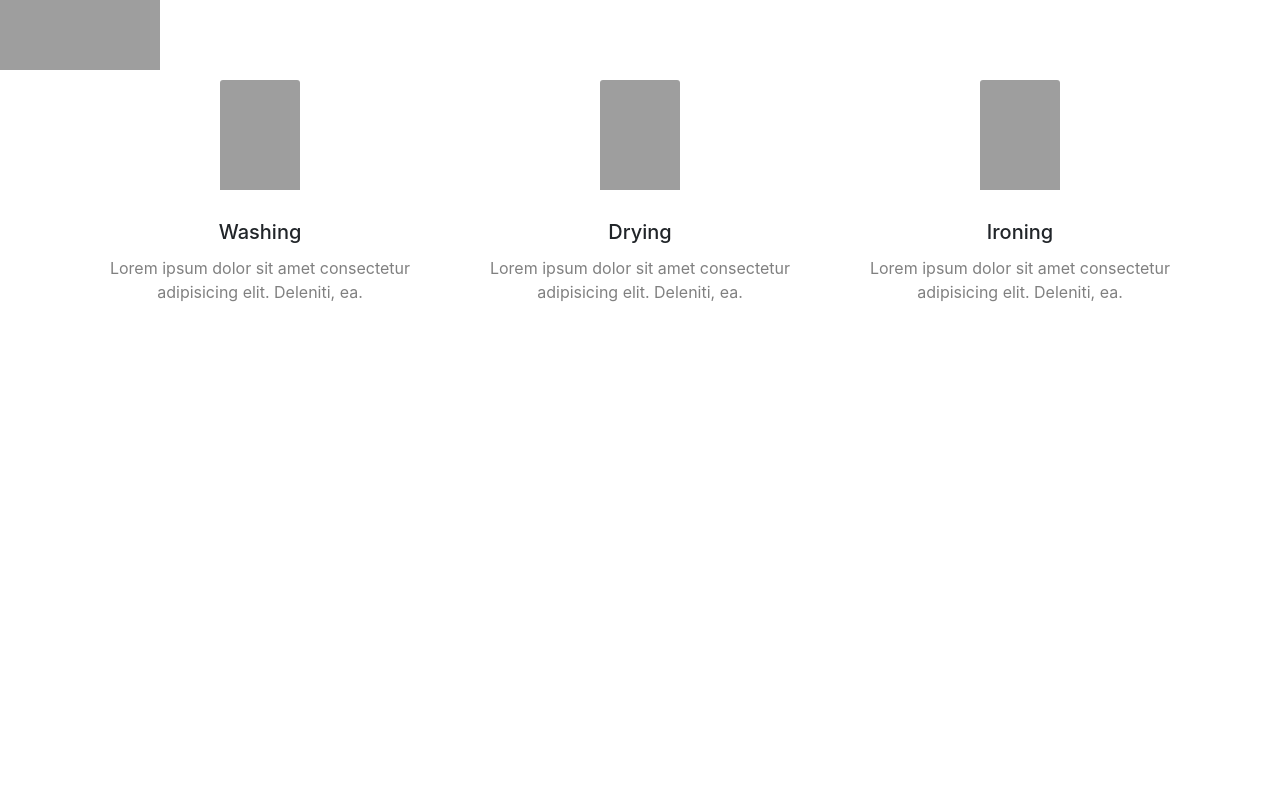
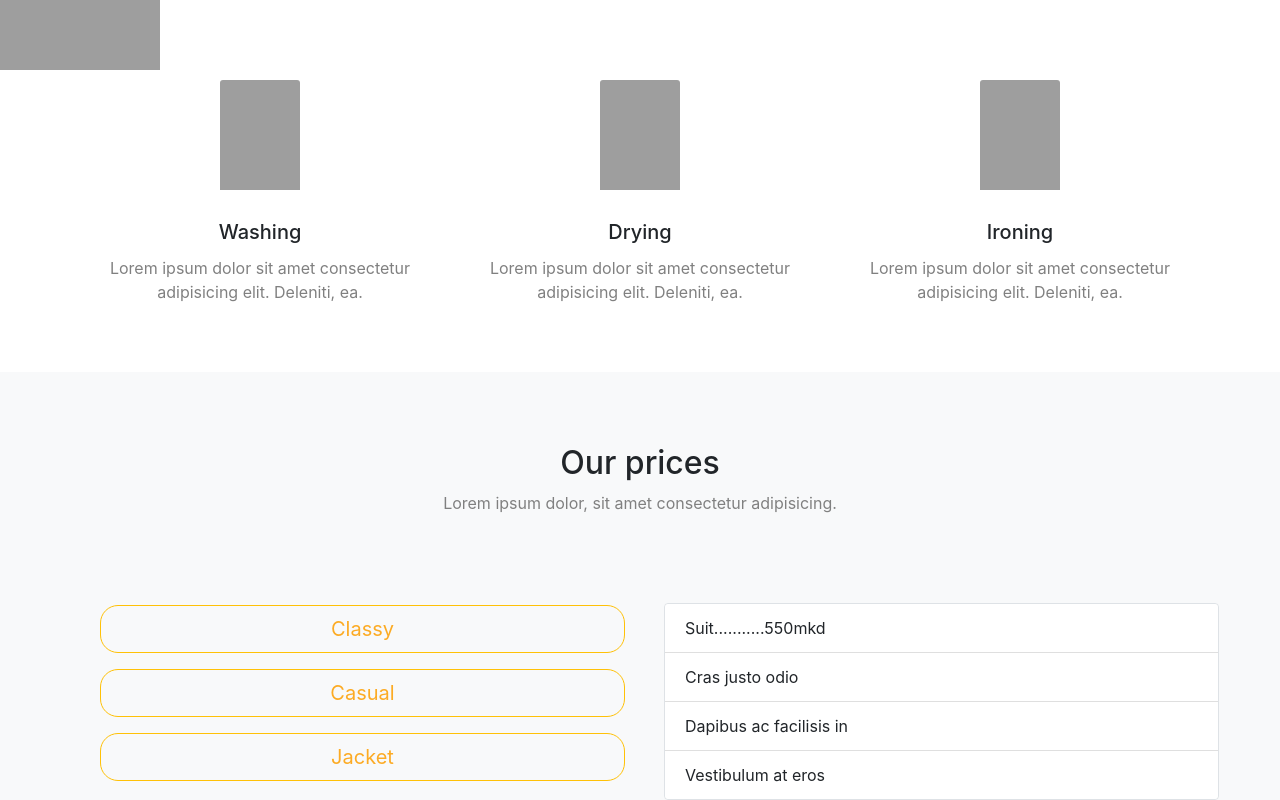
Before and after one commit to Teoslaf/Hem-Boi, a website: page index.html in a window 1280 px wide. Shown: the part 536-1336 px from the top of the page. Before the commit the page ends 860 px from the top, so only its background shows below. Drawn offline with nearby package versions, Linux system fonts and the light colour scheme; grey boxes are pictures that could not be loaded.

Commit message:
Starting the second part

```diff
--- a/index.html
+++ b/index.html
@@ -60,6 +60,33 @@
         </div>
     </section>
 
+     <section>
+         <div class="container-fluid bg-light ">
+             <div class="container mt-5 pt-4">
+                <div class="text-center pt-5 pb-4">
+                    <h2>Our prices</h2>
+                    <p> Lorem ipsum dolor, sit amet consectetur adipisicing.</p>
+                </div>
+                <div class="d-flex align-items-center pt-5">
+                    <div class="d-flex flex-column col-lg-6">
+                        <button type="button" id="button" class="btn btn-outline-warning btn-lg mb-3">Classy</button>
+                        <button type="button" id="button" class="btn btn-outline-warning btn-lg mb-3">Casual</button>
+                        <button type="button" id="button" class="btn btn-outline-warning btn-lg mb-3">Jacket</button>
+                    </div>
+                    <div class="card col-lg-6 px-0 ml-4 border" >
+                        <ul class="list-group list-group-flush">
+                          <li class="list-group-item">Suit...........550mkd</li>
+                          <li class="list-group-item">Cras justo odio</li>
+                          <li class="list-group-item">Dapibus ac facilisis in</li>
+                          <li class="list-group-item">Vestibulum at eros</li>
+                        </ul>
+                      </div>
+                </div>
+             </div>
+         </div>
+     </section>
+
+
 
     <script src="https://code.jquery.com/jquery-3.4.1.slim.min.js" integrity="sha384-J6qa4849blE2+poT4WnyKhv5vZF5SrPo0iEjwBvKU7imGFAV0wwj1yYfoRSJoZ+n" crossorigin="anonymous"></script>
     <script src="https://cdn.jsdelivr.net/npm/popper.js@1.16.0/dist/umd/popper.min.js" integrity="sha384-Q6E9RHvbIyZFJoft+2mJbHaEWldlvI9IOYy5n3zV9zzTtmI3UksdQRVvoxMfooAo" crossorigin="anonymous"></script>
```
